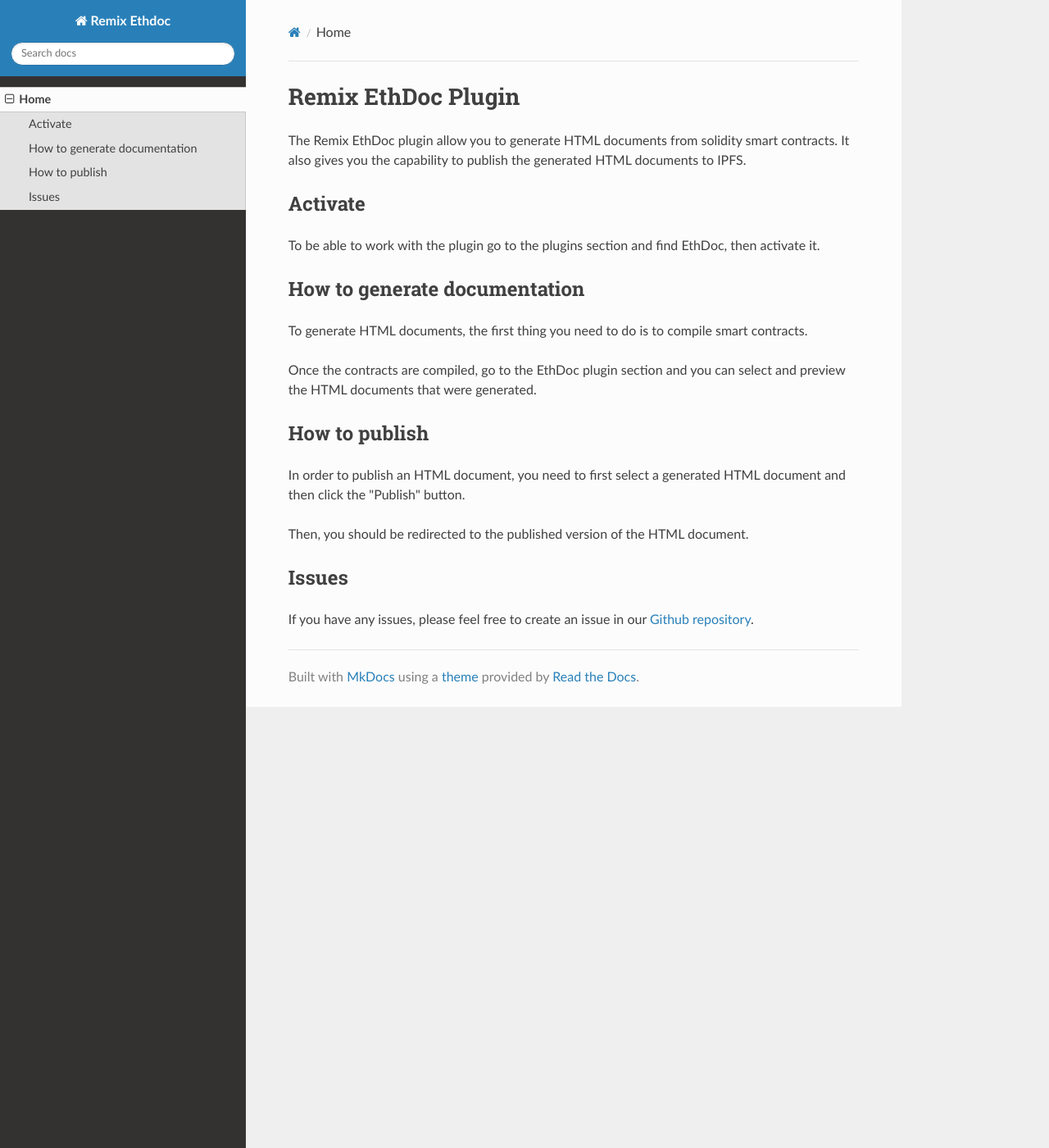
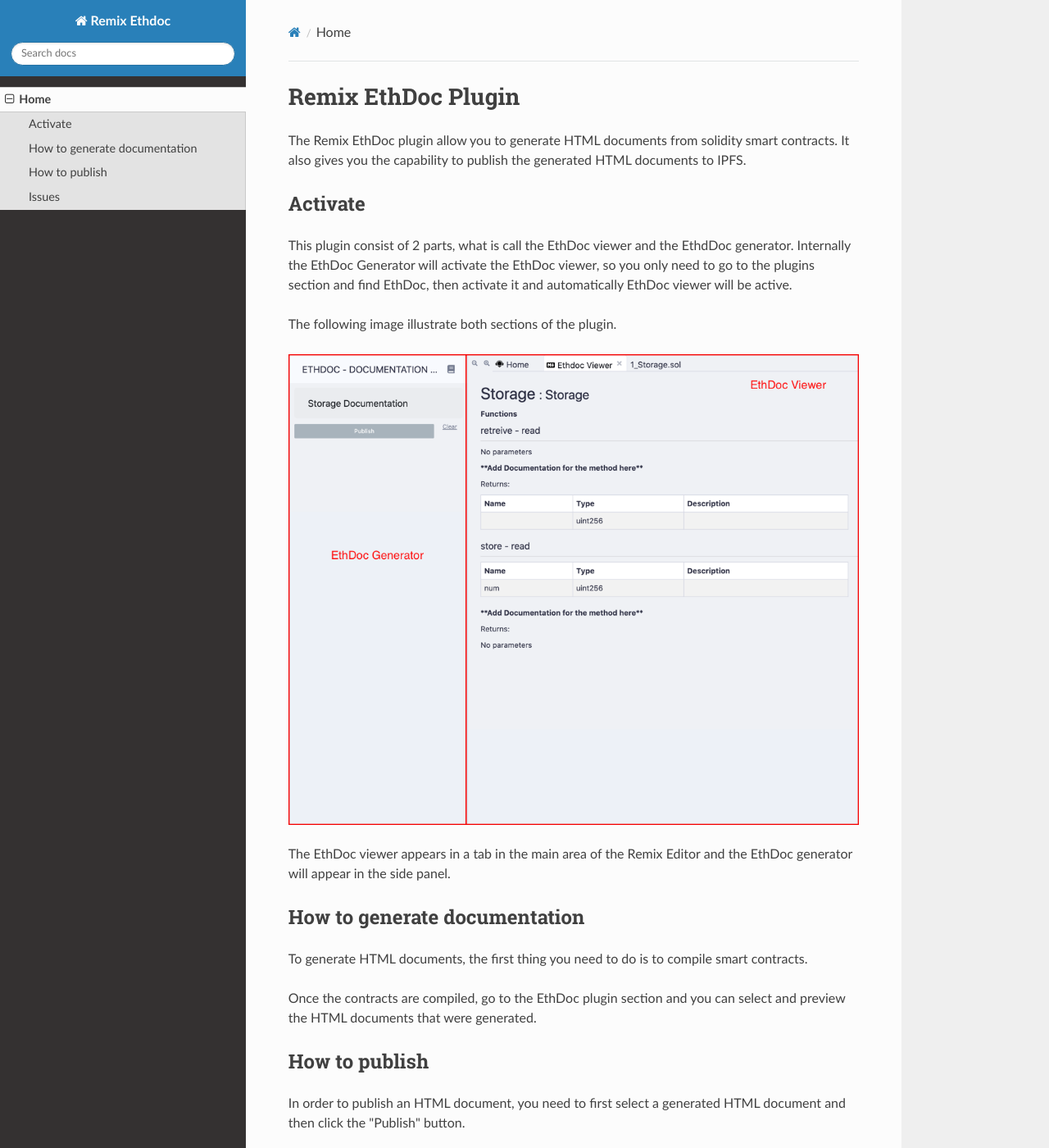
Before and after one commit to Machinalabs/remix-ethdoc-plugin, an MkDocs documentation site: the page built from docs/index.md, in a window 1280 px wide and 1400 px high. Shown: the whole window at 82% size. Built offline with MkDocs 1.6.1, drawn with Linux system fonts in a browser that asks for light colours; nearby versions of some CDN libraries.

Commit message:
updated docs

```diff
--- a/docs/index.md
+++ b/docs/index.md
@@ -4,7 +4,13 @@
 
 ## Activate
 
-To be able to work with the plugin go to the plugins section and find EthDoc, then activate it.
+This plugin consist of 2 parts, what is call the EthDoc viewer and the EthdDoc generator. Internally the EthDoc Generator will activate the EthDoc viewer, so you only need to go to the plugins section and find EthDoc, then activate it and automatically EthDoc viewer will be active.
+
+The following image illustrate both sections of the plugin.
+
+![Screenshot](img/ethdoc.png)
+
+The EthDoc viewer appears in a tab in the main area of the Remix Editor and the EthDoc generator will appear in the side panel.
 
 ## How to generate documentation
 
```
Also changed, not shown: docs/img/ethdoc.png (added).
